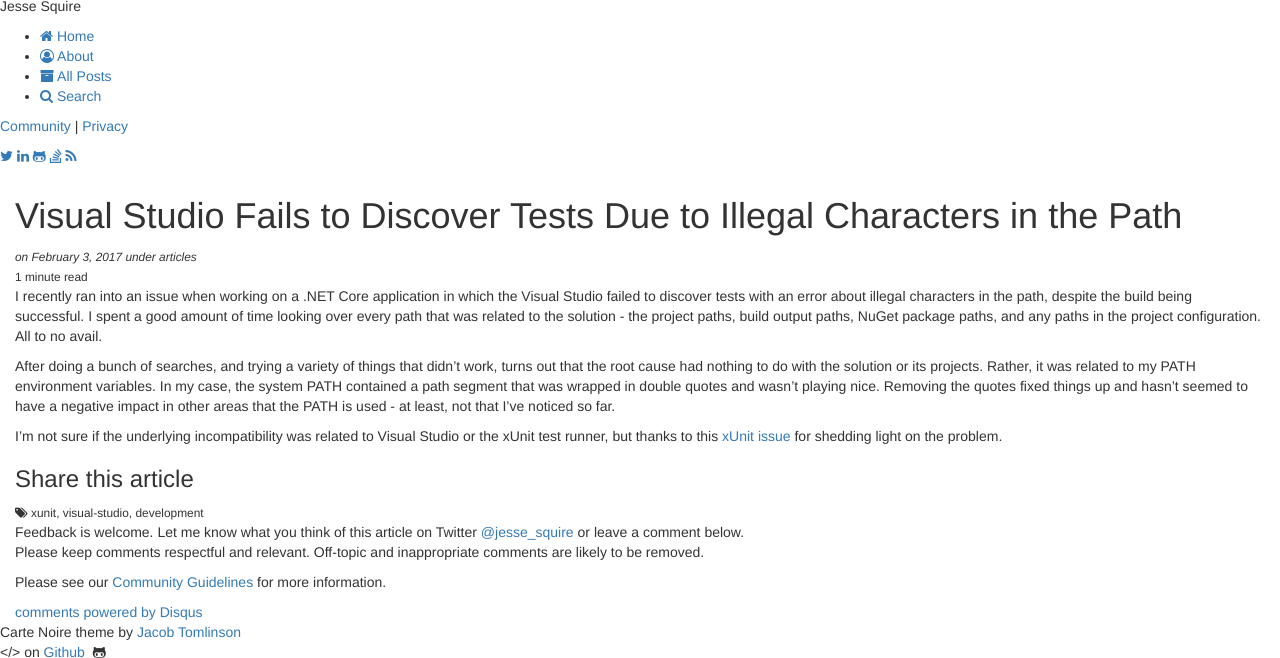
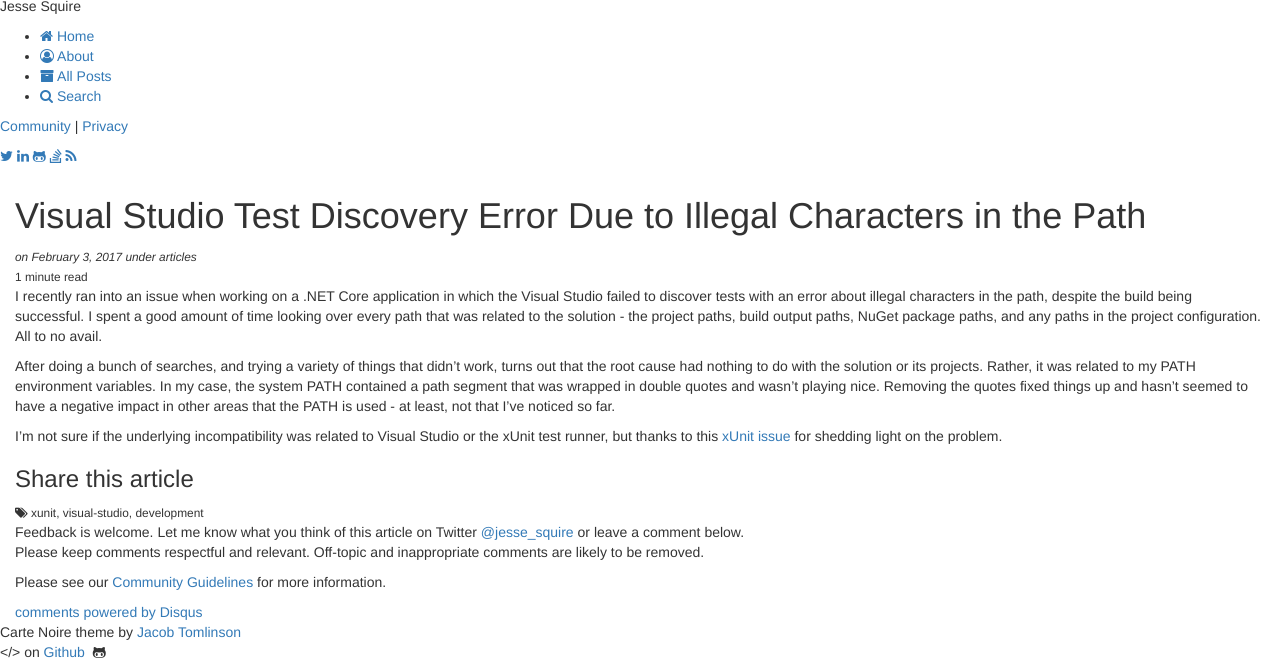
Before and after one commit to jsquire/jessesquire.com, a Jekyll site: the page built from src/_posts/2018-02-03-xunit-test-discovery-illegal-characters-in-path.md, in a window 1280 px wide, cut to the strip 104-762 px from the top of the page. Built offline with Jekyll 4.4.1, drawn with Linux system fonts in a browser that asks for light colours; nearby versions of some CDN libraries; comment, search, counter and statistics services are not loaded.

Commit message:
Update to path and title

```diff
--- a/src/_posts/2018-02-03-xunit-test-discovery-illegal-characters-in-path.1.md
+++ b/src/_posts/2018-02-03-xunit-test-discovery-illegal-characters-in-path.md
@@ -1,6 +1,6 @@
 ---
 layout: post
-title:  "Visual Studio Fails to Discover Tests Due to Illegal Characters in the Path"
+title:  "Visual Studio Test Discovery Error Due to Illegal Characters in the Path"
 date:   2017-02-03 12:28:12 -0500
 category: articles
 tags:
```
